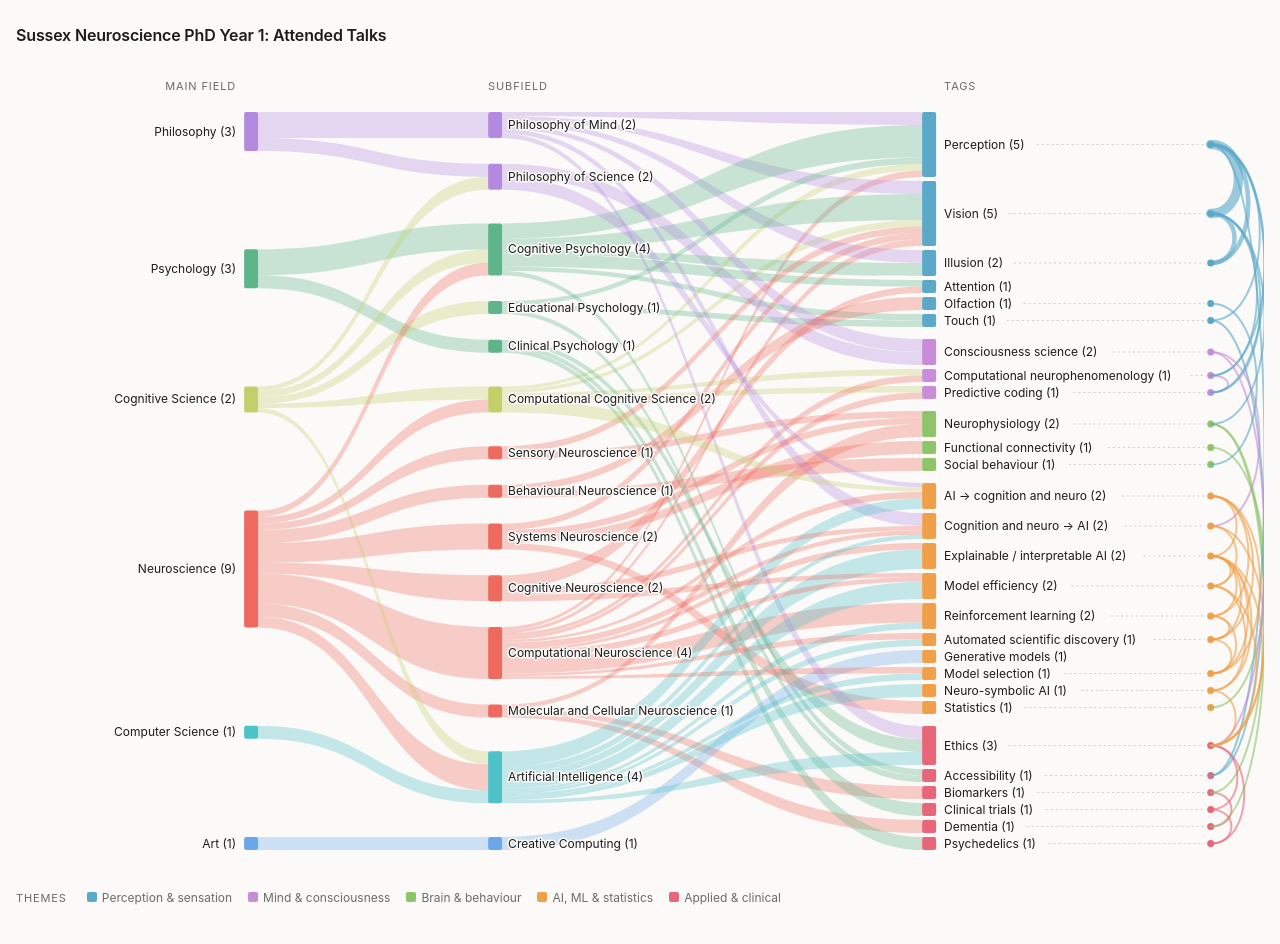
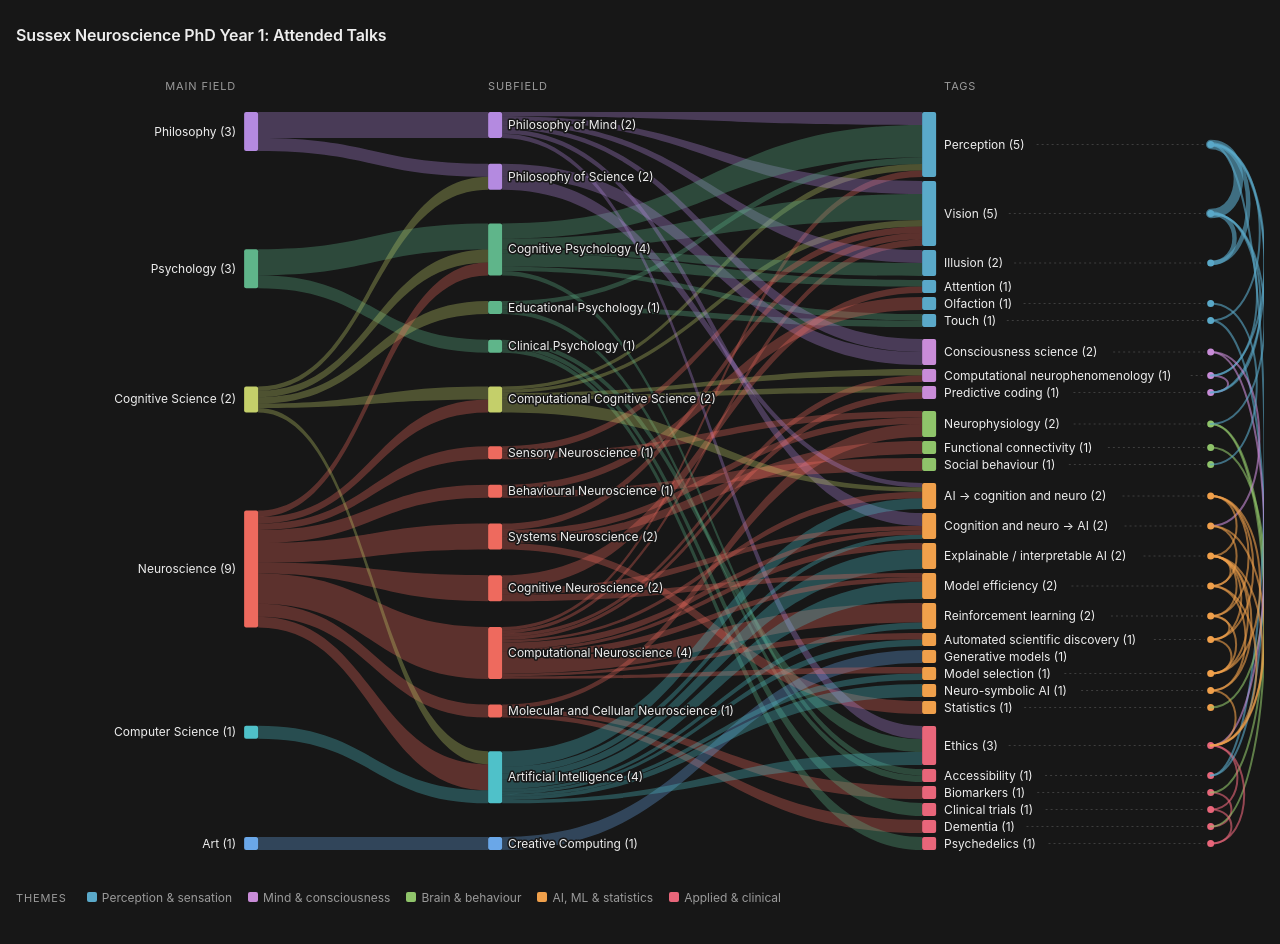
Before and after one commit to cathycroome/talks, a plain HTML site: page index.html in a window 1280 px wide. Drawn offline with Linux system fonts and the light colour scheme.

Commit message:
force dark theme

```diff
--- a/index.html
+++ b/index.html
@@ -5,8 +5,7 @@
 <meta name="viewport" content="width=device-width, initial-scale=1">
 <title>Talks: field, subfield and topic tags</title>
 <style>
-  :root { --bg:#fbfaf8; --fg:#1c1c1c; --muted:#6b6b6b; }
-  @media (prefers-color-scheme: dark) { :root { --bg:#171717; --fg:#eee; --muted:#9a9a9a; } }
+  :root { --bg:#171717; --fg:#eee; --muted:#9a9a9a; color-scheme: dark; }
   body { margin:0; padding:24px 16px; background:var(--bg); color:var(--fg);
          font:14px/1.4 -apple-system,"Segoe UI",Helvetica,Arial,sans-serif; }
   #chart { overflow-x:auto; }
```
